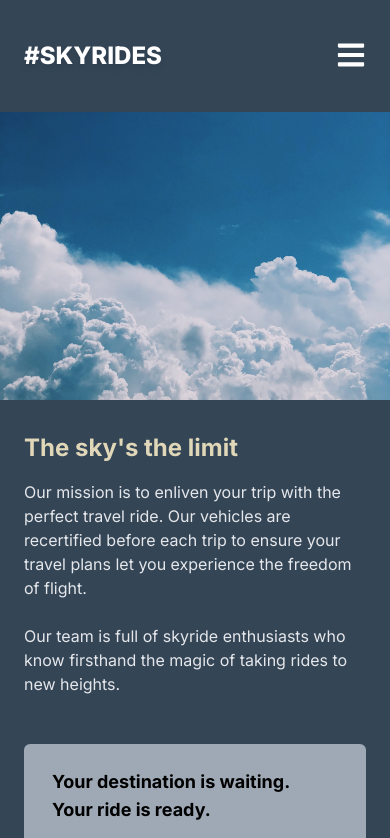
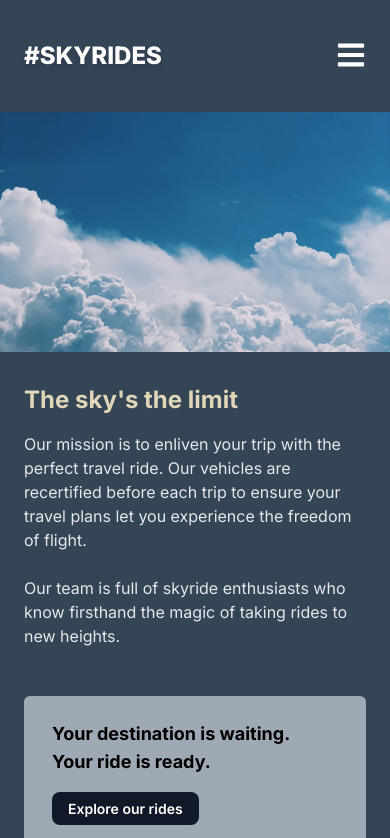
Before and after one commit to priegelsdev/sky-rides, a React (Vite) app: page /about in a window 390 px wide. Shown: the top 838 px of the page. Built offline with nearby package versions, Linux system fonts and the light colour scheme; what miragejs would draw is missing.

Commit message:
adjust img height

```diff
--- a/src/pages/About.tsx
+++ b/src/pages/About.tsx
@@ -8,7 +8,10 @@ import aboutImg from '../img/about.jpg';
 export default function About() {
   return (
     <div className="font-inter flex flex-col">
-      <img className="max-h-72 object-cover object-center" src={aboutImg} />
+      <img
+        className="max-h-60 md:max-h-72 object-cover object-center"
+        src={aboutImg}
+      />
       <h1 className="font-bold text-accent text-2xl px-6 mt-8 mb-4">
         The sky's the limit
       </h1>
```
